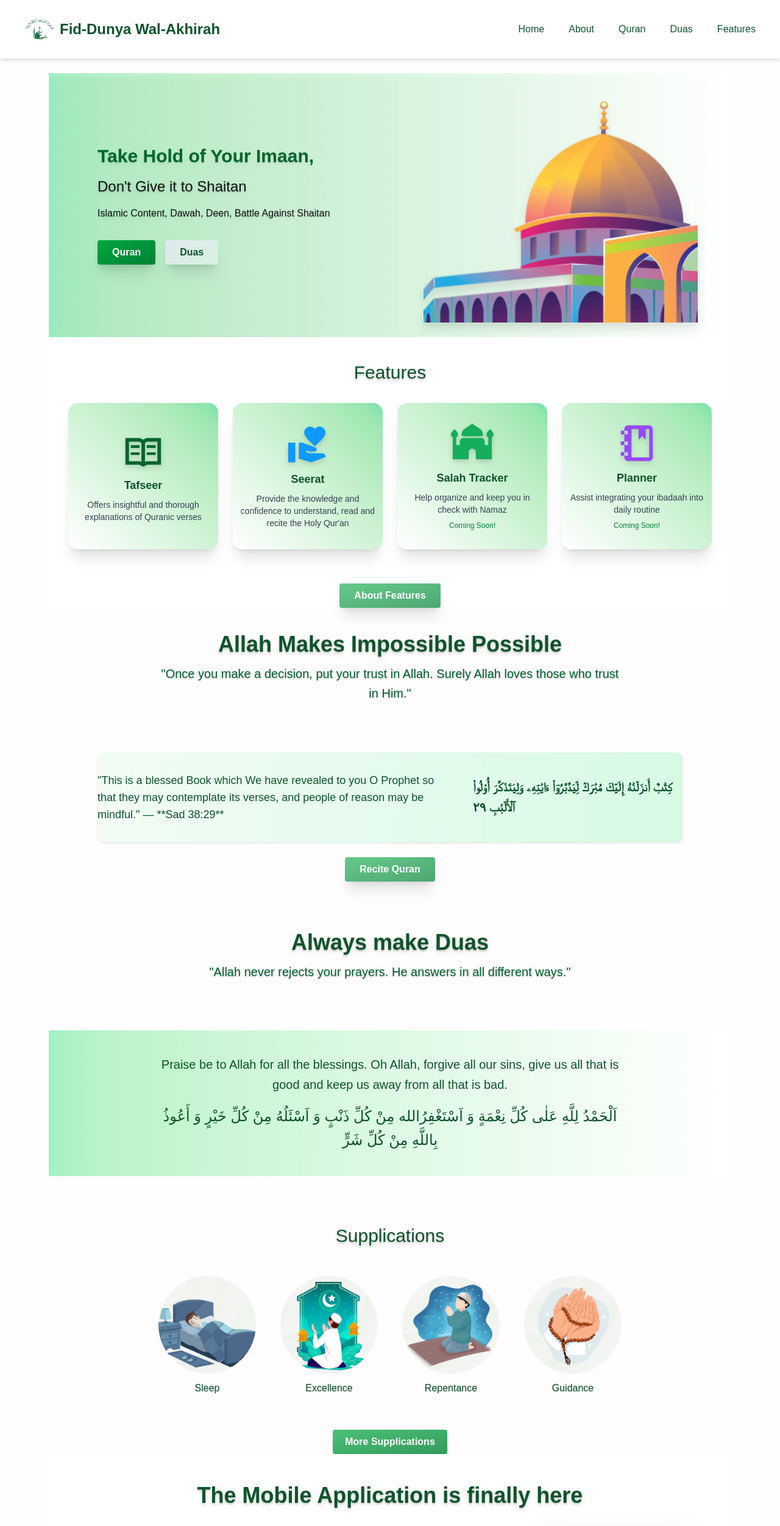
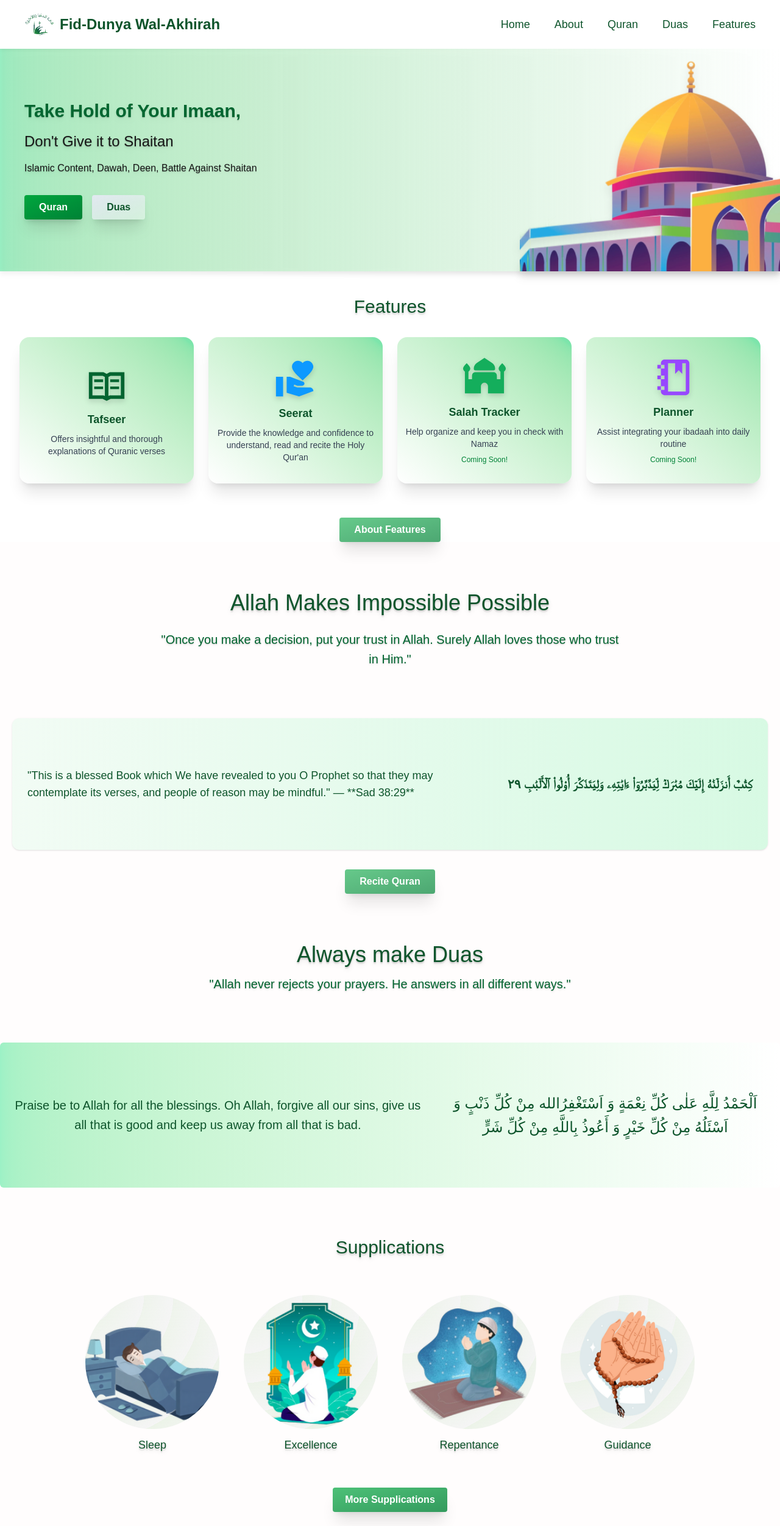
Before and after one commit to Hiba-Azhar0219/Responsive-Deployable-FidDuniya, a Next.js app: page / in a window 1280 px wide. Shown: the top 2503 px of the page at 61% size. Built offline with nearby package versions, Linux system fonts and the light colour scheme.

Commit message:
home page is responsive

```diff
--- a/app/layout.js
+++ b/app/layout.js
@@ -25,11 +25,7 @@ export default function RootLayout({ children }) {
         className={`${geistSans.variable} ${geistMono.variable} antialiased overflow-x-hidden`}
       >
         <Navbar />
-
-        <main className='w-full min-h-[83vh] px-4 sm:px-6 md:px-10 xl:px-20 py-6 overflow-hidden'>
-          {children}
-        </main>
-
+        <main className='w-full min-h-[83vh]  overflow-hidden'>{children}</main>
         <Footer />
       </body>
     </html>
--- a/components/DailySupplications.jsx
+++ b/components/DailySupplications.jsx
@@ -2,7 +2,7 @@ import React from 'react'
 
 const DailySupplications = () => {
   return (
-    <div className='flex flex-col gap-4 justify-center items-center w-full px-4 sm:px-6 md:px-20 py-10 mt-10 mb-10 bg-gradient-to-r from-green-400/40 to-white text-green-900 text-center'>
+    <div className='flex gap-4 justify-center items-center w-full px-2 sm:px-2 md:px-3 py-20 mt-10 mb-10 bg-gradient-to-r from-green-400/40 to-white text-green-900 text-center rounded-md'>
       <h1 className='text-base sm:text-lg md:text-xl max-w-3xl leading-relaxed'>
         Praise be to Allah for all the blessings. Oh Allah, forgive all our
         sins, give us all that is good and keep us away from all that is bad.
--- a/components/HeroSection.jsx
+++ b/components/HeroSection.jsx
@@ -4,10 +4,10 @@ import Image from 'next/image'
 
 const HeroSection = () => {
   return (
-    <div className='w-full overflow-x-hidden'>
-      <div className='flex flex-col-reverse md:flex-row justify-between items-center bg-gradient-to-r from-green-400/40 to-white drop-shadow-lg w-full'>
+    <div className='w-full  min-w-[100vw] max-w-[100vw]'>
+      <div className='flex flex-col-reverse md:flex-row justify-between items-center bg-gradient-to-r from-green-400/40 to-white drop-shadow-lg w-full min-w-[100vw] max-w-[100vw] mx-auto '>
         {/* Text Section */}
-        <div className='flex flex-col gap-4 py-10 px-4 sm:px-8 md:px-20 w-full md:w-1/2'>
+        <div className='flex flex-col gap-4 py-10 px-6 sm:px-10 md:px-16 lg:px-10 w-full md:w-1/2'>
           <h1 className='text-xl sm:text-2xl md:text-3xl font-bold text-green-800 text-shadow-sm'>
             Take Hold of Your Imaan,
           </h1>
@@ -33,7 +33,7 @@ const HeroSection = () => {
         </div>
 
         {/* Image Section */}
-        <div className='w-full md:w-1/2 flex justify-center items-center py-6'>
+        <div className='w-full md:w-1/3 flex justify-center items-center'>
           <Image
             src='/heroSectionnewImage.png'
             height={450}
--- a/components/ListenToQuran.jsx
+++ b/components/ListenToQuran.jsx
@@ -3,10 +3,10 @@ import Link from 'next/link'
 
 const ListenToQuran = () => {
   return (
-    <div className='flex flex-col gap-6 justify-center items-center w-full px-4 sm:px-6 md:px-20 mt-10'>
+    <div className='flex flex-col gap-8 justify-center items-center w-full px-5 sm:px-5 md:px-5'>
       {/* Quran Quote Section */}
-      <div className='flex flex-col lg:flex-row justify-center items-center gap-6 lg:gap-10 py-8 w-full bg-gradient-to-r from-green-300/10 to-green-300/30 rounded-xl shadow-sm'>
-        <h1 className='text-sm sm:text-base md:text-lg text-green-900 text-center lg:text-left max-w-xl font-medium'>
+      <div className='flex flex-col lg:flex-row gap-20 lg:gap-5 py-20 w-full justify-center items-center bg-gradient-to-r from-green-300/10 to-green-300/30 rounded-xl shadow-sm'>
+        <h1 className='text-xl sm:text-base md:text-lg text-green-900  lg:text-left max-w-xl font-medium min-w-[60vw] justify-around'>
           "This is a blessed Book which We have revealed to you O Prophet so
           that they may contemplate its verses, and people of reason may be
           mindful." — **Sad 38:29**
--- a/components/MotivationForDua.jsx
+++ b/components/MotivationForDua.jsx
@@ -3,7 +3,7 @@ import React from 'react'
 const MotivationForDua = () => {
   return (
     <div className='flex flex-col gap-3 justify-center items-center w-full px-4 sm:px-6 md:px-20 py-10 mt-10'>
-      <h1 className='text-2xl sm:text-3xl md:text-4xl text-green-900 text-center font-bold text-shadow-lg'>
+      <h1 className='text-2xl sm:text-3xl md:text-4xl text-green-900 text-center font-normal text-shadow-lg'>
         Always make Duas
       </h1>
       <h3 className='text-base sm:text-lg md:text-xl text-center text-shadow-md text-green-800 max-w-3xl leading-relaxed'>
--- a/components/MotivationForQuran.jsx
+++ b/components/MotivationForQuran.jsx
@@ -2,8 +2,8 @@ import React from 'react'
 
 const MotivationForQuran = () => {
   return (
-    <div className='flex flex-col gap-3 justify-center items-center w-full px-4 sm:px-6 md:px-20 py-10'>
-      <h1 className='text-2xl sm:text-3xl md:text-4xl text-green-900 text-center font-bold text-shadow-lg'>
+    <div className='flex flex-col gap-6 my-10 justify-center items-center w-full px-4 sm:px-6 md:px-20 py-10'>
+      <h1 className='text-2xl sm:text-3xl md:text-4xl text-green-900 text-center font-normal text-shadow-lg'>
         Allah Makes Impossible Possible
       </h1>
       <h3 className='text-base sm:text-lg md:text-xl text-center text-shadow-md text-green-800 max-w-3xl leading-relaxed'>
--- a/components/Navbar.jsx
+++ b/components/Navbar.jsx
@@ -8,7 +8,7 @@ const Navbar = () => {
   const [isOpen, setIsOpen] = useState(false)
 
   return (
-    <nav className='bg-white text-green-900 drop-shadow-md px-6 md:px-10 py-4'>
+    <nav className='bg-white text-green-900 drop-shadow-md px-6 md:px-10 py-2'>
       <div className='flex justify-between items-center h-16'>
         {/* Logo and Title */}
         <div className='flex items-center gap-2'>
@@ -25,7 +25,7 @@ const Navbar = () => {
         </div>
 
         {/* Desktop Menu */}
-        <ul className='hidden md:flex gap-6 lg:gap-10 text-base items-center'>
+        <ul className='hidden md:flex gap-6 lg:gap-10 text-lg font-bomediumld items-center'>
           <Link href='/'>
             <li>Home</li>
           </Link>
--- a/components/Promotion.jsx
+++ b/components/Promotion.jsx
@@ -4,8 +4,8 @@ import Link from 'next/link'
 
 const Promotion = () => {
   return (
-    <div className='flex flex-col justify-center items-center w-full px-4 sm:px-6 py-12 gap-8 bg-white'>
-      <h1 className='text-2xl sm:text-3xl md:text-4xl text-green-900 font-bold text-center text-shadow-lg'>
+    <div className=' flex flex-col justify-center items-center w-full px-4 sm:px-6 py-12 gap-8 bg-white mt-10'>
+      <h1 className='text-2xl sm:text-3xl md:text-4xl text-green-900 font-normal text-center text-shadow-lg'>
         The Mobile Application is finally here
       </h1>
 
@@ -15,7 +15,7 @@ const Promotion = () => {
           <h1 className='text-xl sm:text-2xl text-green-900 font-semibold'>
             Fid-Duniya Wal-Akhirah
           </h1>
-          <p className='text-sm sm:text-base text-green-800 leading-relaxed max-w-2xl'>
+          <p className='text-lg sm:text-lg text-green-800 leading-relaxed max-w-2xl'>
             Stay connected to your faith anytime, anywhere. Our all-in-one
             Fid-Duniya Wal-Akhirah Mobile App offers the Holy Quran, daily duas,
             Salah Tracker (coming soon) and more — all at your fingertips.
--- a/components/Supplications.jsx
+++ b/components/Supplications.jsx
@@ -5,7 +5,7 @@ import Image from 'next/image'
 const Supplications = () => {
   return (
     <div className='flex flex-col gap-8 justify-center items-center pt-10 px-4 sm:px-8 w-full'>
-      <h1 className='text-2xl sm:text-3xl text-green-900 pb-4 text-shadow-lg text-center'>
+      <h1 className='text-2xl sm:text-3xl text-green-900 pb-7 text-shadow-lg text-center'>
         Supplications
       </h1>
 
@@ -15,12 +15,12 @@ const Supplications = () => {
         <div className='flex flex-col justify-center items-center gap-3 cursor-pointer'>
           <Image
             src='/sleeping.png'
-            height={160}
-            width={160}
+            height={220}
+            width={220}
             alt='sleeping'
             className="rounded-full bg-[url('/supplicationPattern.png')] object-cover"
           />
-          <h1 className='text-green-900 text-sm sm:text-base text-shadow-sm'>
+          <h1 className='text-green-900 text-2xl sm:text-lg text-shadow-lg'>
             Sleep
           </h1>
         </div>
@@ -29,12 +29,12 @@ const Supplications = () => {
         <div className='flex flex-col justify-center items-center gap-3 cursor-pointer'>
           <Image
             src='/dua_excellence.png'
-            height={160}
-            width={160}
+            height={220}
+            width={220}
             alt='excellence'
             className="rounded-full bg-[url('/supplicationPattern.png')] object-cover"
           />
-          <h1 className='text-green-900 text-sm sm:text-base text-shadow-sm'>
+          <h1 className='text-green-900 text-2xl sm:text-lg text-shadow-lg'>
             Excellence
           </h1>
         </div>
@@ -43,12 +43,12 @@ const Supplications = () => {
         <div className='flex flex-col justify-center items-center gap-3 cursor-pointer'>
           <Image
             src='/repentance.png'
-            height={160}
-            width={160}
+            height={220}
+            width={220}
             alt='repentance'
             className="rounded-full bg-[url('/supplicationPattern.png')] object-cover"
           />
-          <h1 className='text-green-900 text-sm sm:text-base text-shadow-sm'>
+          <h1 className='text-green-900 text-2xl sm:text-lg text-shadow-lg'>
             Repentance
           </h1>
         </div>
@@ -57,12 +57,12 @@ const Supplications = () => {
         <div className='flex flex-col justify-center items-center gap-3 cursor-pointer'>
           <Image
             src='/guidance.png'
-            height={160}
-            width={160}
+            height={220}
+            width={220}
             alt='guidance'
             className="rounded-full bg-[url('/supplicationPattern.png')] object-cover"
           />
-          <h1 className='text-green-900 text-sm sm:text-base text-shadow-sm'>
+          <h1 className='text-green-900 text-2xl sm:text-lg text-shadow-lg'>
             Guidance
           </h1>
         </div>
```
